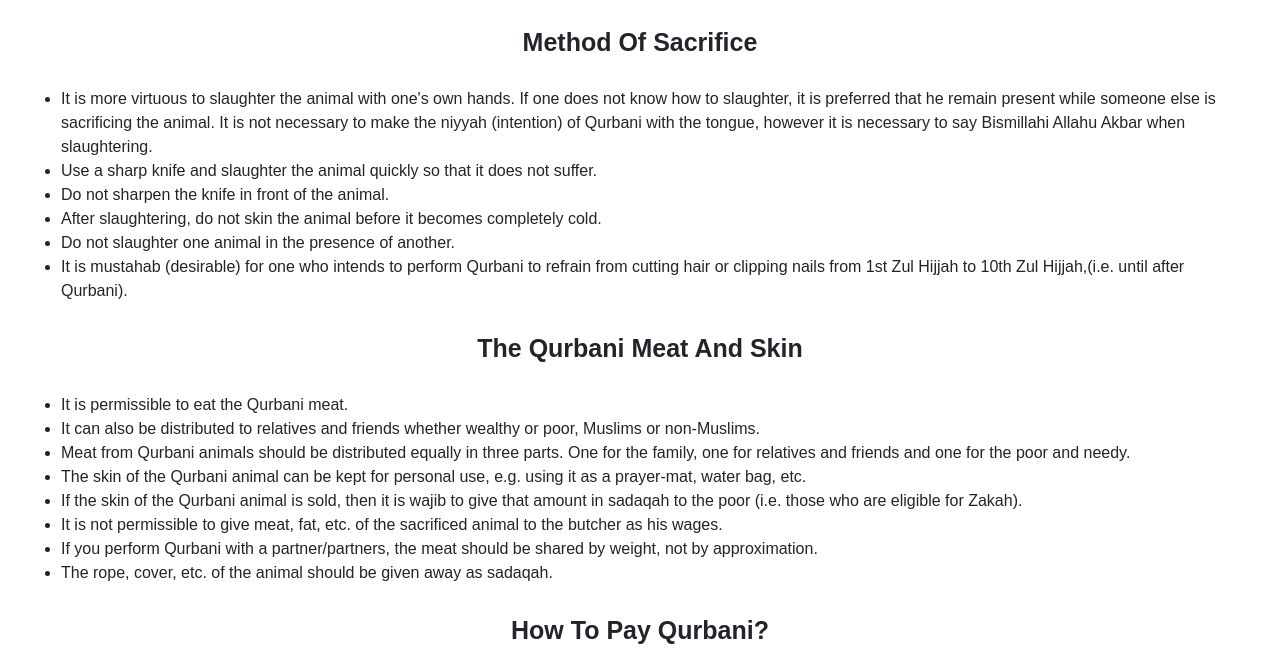
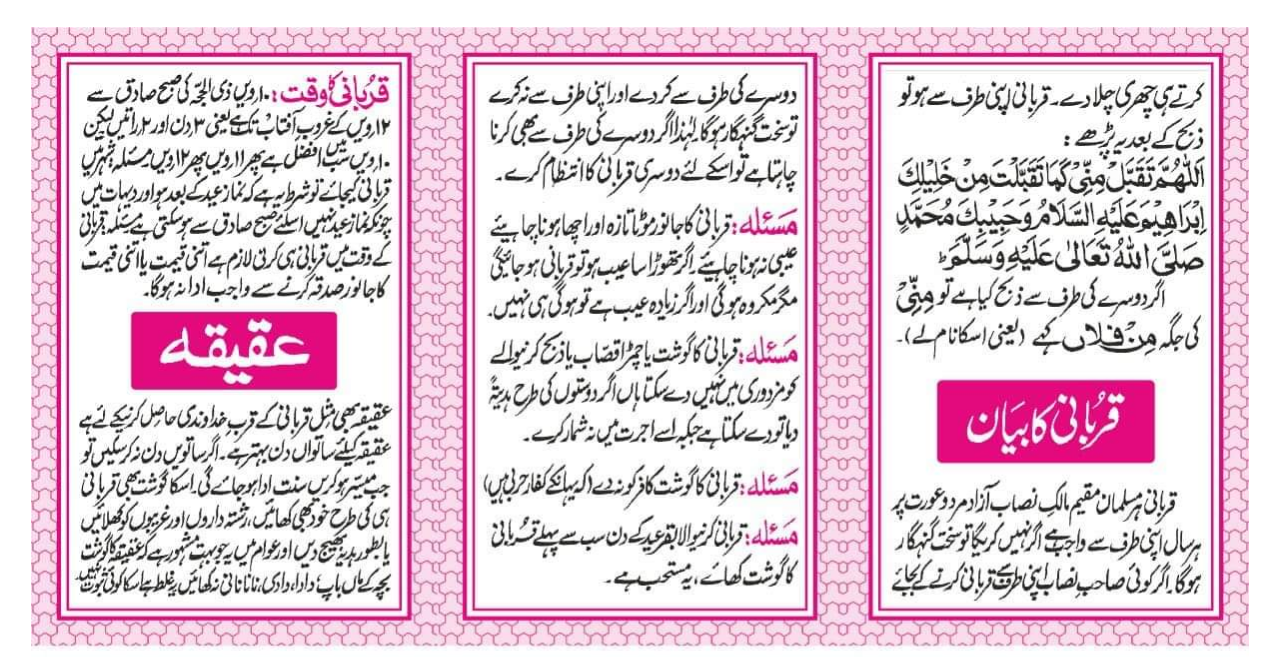
Before and after one commit to rehansp/mazharealahazrat, a plain HTML site: page index.html in a window 1280 px wide. Shown: the part 4538-5195 px from the top of the page. Drawn offline with nearby package versions, Linux system fonts and the light colour scheme.

Commit message:
Update index.html

```diff
--- a/index.html
+++ b/index.html
@@ -218,6 +218,12 @@
 
                      <div style = "margin-top: 30px;">
                         <img src="Untitled-1.jpg" style = "max-width: 100%;">
+                    </div>
+
+                    <div style = "margin-top: 30px;">
+                        <center>
+                            <img src="Qurbani_card.jpeg" style = "max-width: 100%;">
+                        </center>
                     </div>
 
                     <h1>Method Of Sacrifice</h1>
```
